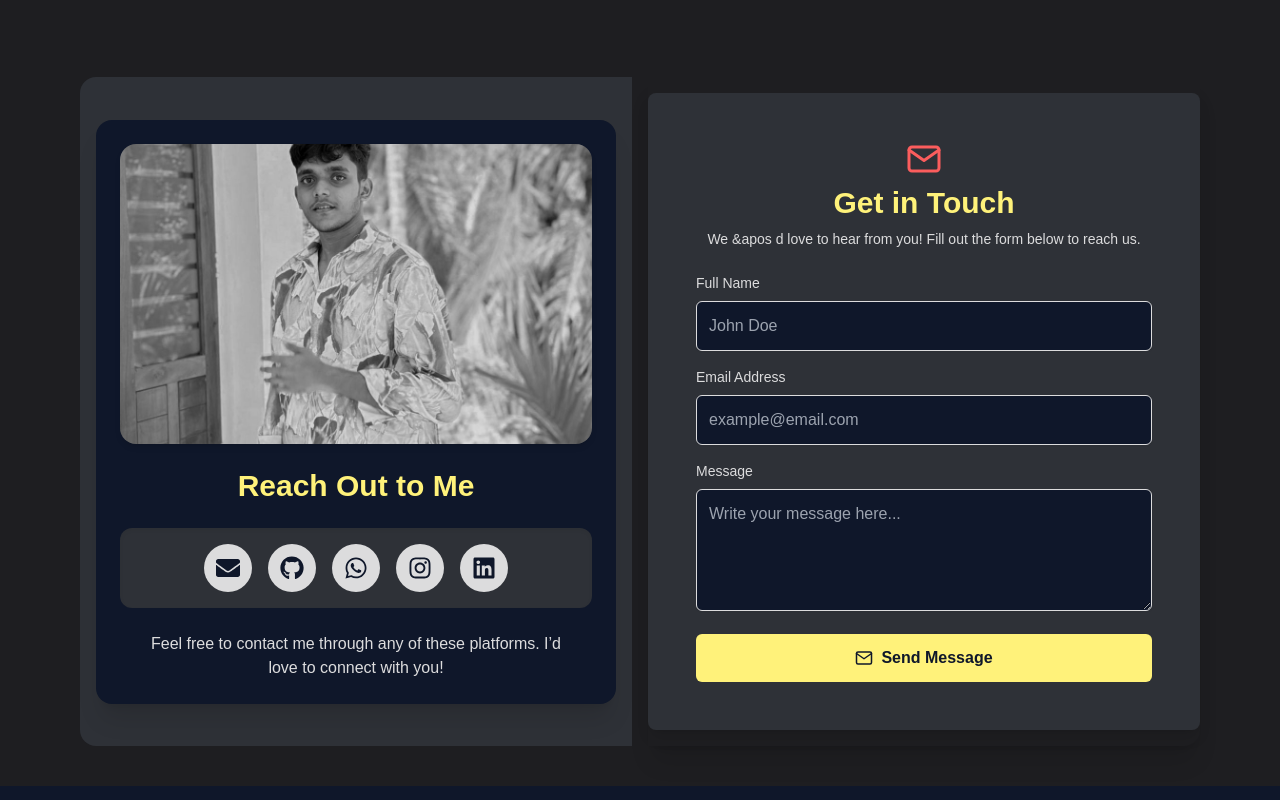
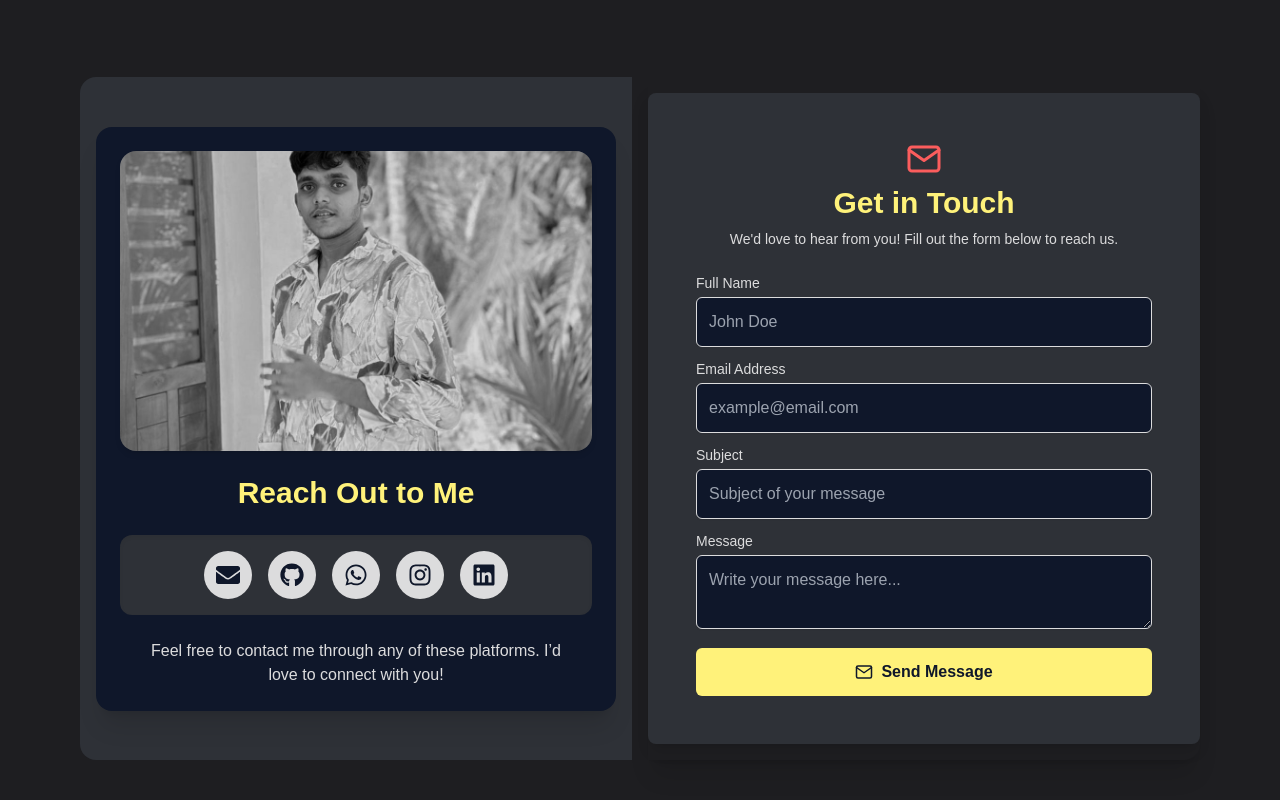
Before and after one commit to MuhammedFahizk/Portfolio, a Next.js app: page / in a window 1280 px wide. Shown: the part 2715-3515 px from the top of the page. Built offline with nearby package versions, Linux system fonts and the light colour scheme.

Commit message:
message  email

```diff
--- a/app/Components/ui/ContactForm.tsx
+++ b/app/Components/ui/ContactForm.tsx
@@ -1,71 +1,151 @@
-import React from 'react';
-import { FiMail } from 'react-icons/fi'; // Importing an icon
+import React, { useState, ChangeEvent, FormEvent } from 'react';
+import { FiMail } from 'react-icons/fi';
 import { Div } from '../Common/Index';
+import emailjs from '@emailjs/browser';
+import { TbLoaderQuarter } from 'react-icons/tb';
 
-export const ContactForm = () => {
+interface FormData {
+  name: string;
+  email: string;
+  subject: string;
+  message: string;
+}
+
+export const ContactForm: React.FC = () => {
+  const [formData, setFormData] = useState<FormData>({
+    name: '',
+    email: '',
+    subject: '',
+    message: '',
+  });
+
+  const [isSubmitting, setIsSubmitting] = useState<boolean>(false);
+  const [success, setSuccess] = useState<boolean | null>(null); // Track success or error
+
+  const handleChange = (e: ChangeEvent<HTMLInputElement | HTMLTextAreaElement>) => {
+    setFormData({
+      ...formData,
+      [e.target.name]: e.target.value,
+    });
+  };
+
+  const handleSubmit = async (e: FormEvent<HTMLFormElement>) => {
+    e.preventDefault();
+    setIsSubmitting(true); // Start loading
+
+    const serviceID = process.env.NEXT_PUBLIC_EMAILJS_SERVICE_ID || '';
+    const templateID = process.env.NEXT_PUBLIC_EMAILJS_TEMPLATE_ID || '';
+    const userID = process.env.NEXT_PUBLIC_EMAILJS_PUBLIC_KEY || '';
+
+    try {
+      const emailParams = {
+        name: formData.name,
+        email: formData.email,
+        subject: formData.subject,
+        message: formData.message,
+      };
+
+      const res = await emailjs.send(serviceID, templateID, emailParams, userID);
+
+      if (res.status === 200) {
+        setSuccess(true);
+        setFormData({
+          name: '',
+          email: '',
+          subject: '',
+          message: '',
+        });
+        console.log('Message sent successfully!');
+      } else {
+        setSuccess(false);
+        console.error('Failed to send message. Please try again later.');
+      }
+    } catch (error) {
+      setSuccess(false);
+      console.error('Failed to send message. Please try again later.', error);
+    } finally {
+      setIsSubmitting(false); // Stop loading
+    }
+  };
+
   return (
     <Div className="p-6 sm:p-8 md:p-12 rounded-lg shadow-lg max-w-md md:max-w-2xl mx-auto bg-secondary text-neutral">
       {/* Header Section */}
       <Div className="text-center mb-6">
         <FiMail className="text-accent text-4xl inline-block mb-2" />
-        <h2 className="text-xl sm:text-2xl md:text-3xl font-bold text-primary">
-          Get in Touch
-        </h2>
+        <h2 className="text-xl sm:text-2xl md:text-3xl font-bold text-primary">Get in Touch</h2>
         <p className="text-xs sm:text-sm text-neutral mt-2">
-          We &apos d love to hear from you! Fill out the form below to reach us.
+          We&apos;d love to hear from you! Fill out the form below to reach us.
         </p>
       </Div>
 
       {/* Form Section */}
-      <form className="space-y-4">
+      <form className="space-y-3" onSubmit={handleSubmit}>
         {/* Full Name */}
         <Div>
-          <label
-            htmlFor="name"
-            className="block text-sm font-medium text-neutral mb-2"
-          >
+          <label htmlFor="name" className="block text-sm font-medium text-neutral mb-1">
             Full Name
           </label>
           <input
             type="text"
             id="name"
             name="name"
+            value={formData.name}
+            onChange={handleChange}
             className="w-full p-3 border border-neutral rounded-md shadow-sm bg-base-100 text-neutral focus:ring-primary focus:border-primary"
             placeholder="John Doe"
+            required
           />
         </Div>
 
         {/* Email Address */}
         <Div>
-          <label
-            htmlFor="email"
-            className="block text-sm font-medium text-neutral mb-2"
-          >
+          <label htmlFor="email" className="block text-sm font-medium text-neutral mb-1">
             Email Address
           </label>
           <input
             type="email"
             id="email"
             name="email"
+            value={formData.email}
+            onChange={handleChange}
             className="w-full p-3 border border-neutral rounded-md shadow-sm bg-base-100 text-neutral focus:ring-primary focus:border-primary"
             placeholder="example@email.com"
+            required
+          />
+        </Div>
+
+        {/* Subject */}
+        <Div>
+          <label htmlFor="subject" className="block text-sm font-medium text-neutral mb-1">
+            Subject
+          </label>
+          <input
+            type="text"
+            id="subject"
+            name="subject"
+            value={formData.subject}
+            onChange={handleChange}
+            className="w-full p-3 border border-neutral rounded-md shadow-sm bg-base-100 text-neutral focus:ring-primary focus:border-primary"
+            placeholder="Subject of your message"
+            required
           />
         </Div>
 
         {/* Message */}
         <Div>
-          <label
-            htmlFor="message"
-            className="block text-sm font-medium text-neutral mb-2"
-          >
+          <label htmlFor="message" className="block text-sm font-medium text-neutral mb-1">
             Message
           </label>
           <textarea
             id="message"
             name="message"
-            rows={4}
+            rows={2}
+            value={formData.message}
+            onChange={handleChange}
             className="w-full p-3 border border-neutral rounded-md shadow-sm bg-base-100 text-neutral focus:ring-primary focus:border-primary"
             placeholder="Write your message here..."
+            required
           />
         </Div>
 
@@ -73,13 +153,28 @@ export const ContactForm = () => {
         <Div className="text-center">
           <button
             type="submit"
-            className="w-full bg-primary text-base-100 p-3 rounded-md font-semibold hover:bg-accent transition-colors duration-300 flex items-center justify-center gap-2"
+            className={`w-full bg-primary text-base-100 p-3 ${isSubmitting ? 'opacity-50 cursor-not-allowed' : ''} rounded-md font-semibold hover:bg-accent transition-colors duration-300 flex items-center justify-center gap-2`}
+            disabled={isSubmitting}
           >
-            <FiMail className="text-lg" />
-            Send Message
+            {isSubmitting ? (
+              <span className="animate-spin text-lg">
+                <TbLoaderQuarter />
+              </span>
+            ) : (
+              <FiMail className="text-lg" />
+            )}
+            {isSubmitting ? 'Sending...' : 'Send Message'}
           </button>
         </Div>
       </form>
+
+      {/* Success/Error Message */}
+      {success === true && (
+        <p className="text-green-500 text-center mt-4">Message sent successfully!</p>
+      )}
+      {success === false && (
+        <p className="text-red-500 text-center mt-4">Failed to send message. Please try again.</p>
+      )}
     </Div>
   );
 };
--- a/package.json
+++ b/package.json
@@ -9,10 +9,12 @@
     "lint": "next lint"
   },
   "dependencies": {
+    "@emailjs/browser": "^4.4.1",
     "aos": "^2.3.4",
     "autoprefixer": "^10.4.20",
     "clsx": "^2.1.1",
     "daisyui": "^4.12.14",
+    "emailjs-com": "^3.2.0",
     "framer-motion": "^11.11.17",
     "mini-svg-data-uri": "^1.4.4",
     "motion": "^11.11.17",
```
Also changed, not shown: 1 other file (tests, documents, lock files or other folders).
